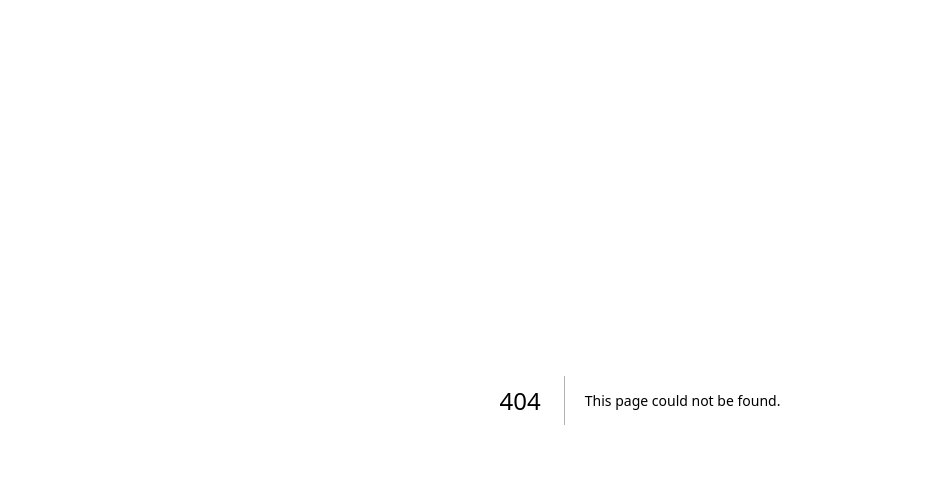
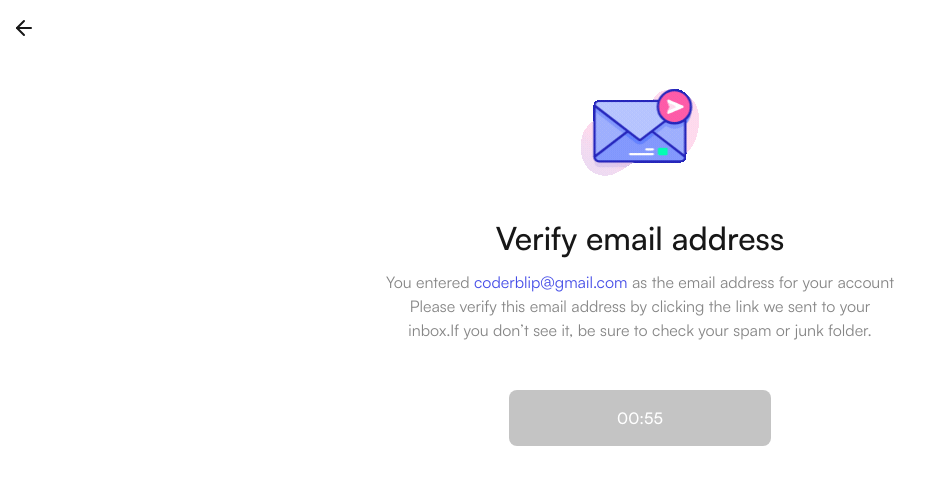
Before and after one commit to Swag-blips/whispr-frontend, a Next.js app: page /verify-email in a window 1280 px wide. Before the commit this address had no page. Shown: the top 484 px of the page, without its empty margins (0-940 px from the left). Built offline with nearby package versions, Linux system fonts and the light colour scheme.

Commit message:
feat:updated verification page

```diff
--- /dev/null
+++ b/src/app/(auth)/verify-email/components/Button.tsx
@@ -0,0 +1,47 @@
+"use client";
+
+import { useEffect, useState } from "react";
+
+const Button = () => {
+  const [countDown, setCountDown] = useState(60 * 1);
+  const [runTimer, setRunTimer] = useState(false);
+
+  useEffect(() => {
+    let timerId: ReturnType<typeof setInterval>;
+
+    timerId = setInterval(() => {
+      setCountDown((countDown) => countDown - 1);
+    }, 1000);
+
+    console.log("COUNTDOWN HERE", countDown);
+    if (countDown <= 0) {
+      clearInterval(timerId);
+    }
+    return () => {
+      clearInterval(timerId);
+    };
+  }, [countDown]);
+
+  //   useEffect(() => {
+  //     if (countDown < 0) {
+  //       console.log("expired");
+  //       setCountDown(0);
+  //     }
+  //   }, [countDown]);
+
+  const seconds = String(countDown % 60).padStart(2, "0");
+  const minutes = String(Math.floor(countDown / 60)).padStart(2, "0");
+
+  return (
+    <button
+      disabled={countDown !== 0}
+      className={` ${
+        countDown === 0 ? " bg-[#444CE7]" : "bg-[#C4C4C4]"
+      } w-[262px] text-white font-medium mt-10 h-14 rounded-lg disabled:cursor-not-allowed`}
+    >
+      {countDown === 0 ? "Resend verification mail" : `${minutes}:${seconds}`}
+    </button>
+  );
+};
+
+export default Button;
--- /dev/null
+++ b/src/app/(auth)/verify-email/page.tsx
@@ -0,0 +1,32 @@
+import emailGif from "../../../../public/emailGif.gif";
+import Link from "next/link";
+import { ArrowLeft } from "lucide-react";
+import Button from "./components/Button";
+
+const VerifyEmailPage = () => {
+  return (
+    <div>
+      <nav className="py-4 px-3">
+        <Link href={"/auth"}>
+          <ArrowLeft />
+        </Link>
+      </nav>
+      <main className="flex items-center text-center max-w-[512px] mx-auto h-[calc(100vh-64px)]  flex-col gap-2">
+        <img src={emailGif.src} alt="" />
+        <div className="flex flex-col gap-2">
+          <h2 className="text-[32px] font-medium">Verify email address</h2>
+          <p className="text-[#868686]">
+            You entered{" "}
+            <span className="text-[#444CE7]">coderblip@gmail.com</span> as the
+            email address for your account Please verify this email address by
+            clicking the link we sent to your inbox.If you don’t see it, be sure
+            to check your spam or junk folder.
+          </p>
+        </div>
+        <Button />
+      </main>
+    </div>
+  );
+};
+
+export default VerifyEmailPage;
--- a/src/app/(auth)/verify-otp/components/OtpInputs.tsx
+++ b/src/app/(auth)/verify-otp/components/OtpInputs.tsx
@@ -31,6 +31,9 @@ const OtpInputs = () => {
     if (e.key === "Enter" && e.currentTarget.value && index < 5 - 1) {
       otpBoxReference.current[index + 1].focus();
     }
+    if (e.key === "ArrowRight" && e.currentTarget.value && index < 5 - 1) {
+      otpBoxReference.current[index + 1].focus();
+    }
   };
 
   useEffect(() => {
@@ -45,8 +48,6 @@ const OtpInputs = () => {
       setOtpError(null);
     }
   }, [otp]);
-
-  console.log("otp", otp);
 
   return (
     <div className="mt-10">
--- a/src/app/(auth)/verify-otp/page.tsx
+++ b/src/app/(auth)/verify-otp/page.tsx
@@ -1,12 +1,15 @@
 import { ArrowLeft } from "lucide-react";
 import React from "react";
 import OtpInputs from "./components/OtpInputs";
+import Link from "next/link";
 
 const OtpPage = () => {
   return (
     <div className="">
       <nav className="py-4 px-3">
-        <ArrowLeft />
+        <Link href={"/auth"}>
+          <ArrowLeft />
+        </Link>
       </nav>
       <main className="flex items-center justify-center h-[calc(100vh-64px)]  flex-col gap-2">
         <h2 className=" text-[32px] font-bold text-center ">
```
Also changed, not shown: public/emailGif.gif (added).
